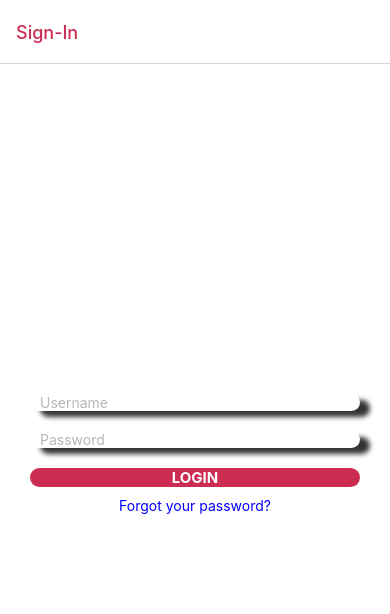
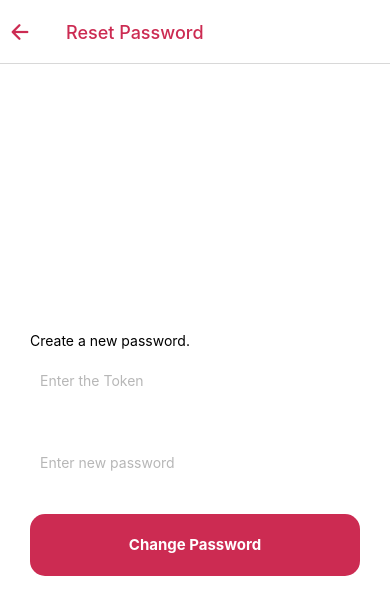
Before and after one commit to Siyad19/Dating-App, a React Native app: screen /Reset-Password in a window 390 px wide. Shown: the top 614 px of the page. Built offline with nearby package versions, Linux system fonts and the light colour scheme.

Commit message:
update changes

```diff
--- a/App.js
+++ b/App.js
@@ -3,6 +3,7 @@ import { NavigationContainer } from '@react-navigation/native';
 import { createStackNavigator } from '@react-navigation/stack';
 import LoginScreen from './components/LoginScreen';
 import ForgotPassword from './components/ForgotPassword';
+import ResetPassword from './components/ResetPassword';
 import Icon from 'react-native-vector-icons/Ionicons';
 
 
@@ -25,6 +26,18 @@ export default function App() {
             ),
           })}
         />
+      <Stack.Screen name='Reset-Password' component={ResetPassword} options={({navigation}) =>({
+        title:'Reset Password',
+        headerTitleStyle: {color:"#CC2B52"},
+            headerLeft: () => (
+              <Icon.Button
+              name="arrow-back"
+              size={24}
+              backgroundColor="transparent"
+              color="#CC2B52"
+              onPress={() => navigation.goBack()}/>
+            ),
+      })}/>
       </Stack.Navigator>
     </NavigationContainer>
   );
--- a/components/ForgotPassword.js
+++ b/components/ForgotPassword.js
@@ -1,17 +1,36 @@
+import axios from 'axios';
 import React, { useState } from 'react';
 import { View, Text, TextInput, TouchableOpacity, StyleSheet, Keyboard, Alert } from 'react-native';
 
-export default function ForgotPassword() {
-    const [username, setUsername] = useState('');
+export default function ForgotPassword({navigation}) {
+    const [email, setEmail] = useState('');
 
-    const handleReset = () => {
+    const handleReset = async () => {
          Keyboard.dismiss()
         const verify = /^[^\s@]+@[^\s@]+\.[^\s@]+$/;
-        if (!verify.test(username)) {
+        if (!verify.test(email)) {
             Alert.alert('Invalid Email', 'Please enter a valid email address');
             return;
         }
-        Alert.alert('Reset link sent to email');
+        try {
+            const response = await axios.post('https://71d8-2409-40f2-2a-b687-b8d7-9ee7-31c0-a18c.ngrok-free.app/user/forget-password',{
+                email,
+            },{
+                headers:{
+                    'Content-Type' : 'application/json',
+                },
+            });
+            if (response.data.status === 'success') {
+                Alert.alert('Success', response.data.message);
+                navigation.navigate('Reset-Password');
+
+              } else {
+                Alert.alert('Error', response.data.message);
+              }
+        }
+        catch (error) {
+            Alert.alert('Error', error.response?.data?.message || 'An error occurred');
+        }
     }
     return (
         <View style={styles.container}>
@@ -20,8 +39,8 @@ export default function ForgotPassword() {
                 style={[styles.input, styles.BoxShadow, styles.androidShadow]}
                 placeholder="Enter your email"
                 placeholderTextColor="#B7B7B7"
-                value={username}
-                onChangeText={setUsername}
+                value={email}
+                onChangeText={setEmail}
                 keyboardType="email-address"
             />
             <TouchableOpacity style={styles.button} onPress={handleReset}>
--- a/components/LoginScreen.js
+++ b/components/LoginScreen.js
@@ -1,119 +1,127 @@
-import React,{useState} from "react";
+import React, { useState } from "react";
 import { View, Text, StyleSheet, TextInput, TouchableOpacity, Alert, Keyboard } from "react-native";
 import axios from 'axios';
 
-export default function LoginScreen({navigation}){
-
+export default function LoginScreen({ navigation }) {
   const [username, setUsername] = useState('');
   const [password, setPassword] = useState('');
 
-    const handleLogin = async() => {
+  const handleLogin = async () => {
+    Keyboard.dismiss();
 
-        try{
-            const response = await axios.post('http://10.0.2.2:3000/api/user/signin',{
-                username: username,
-                password: password,
-            },{
-                headers: {'Content-Type':'application/json'}
-            })
-            if(response.data.status === 'ok'){
-                Alert.alert('Success', response.data.message);
-                console.log("User Data:", userData);
-            }
-        }catch(error){
-            console.error('Login error', error);
-            Alert.alert('Error','An error occurred!');
-            console.error('Login error', error);
-        }
-
-        Keyboard.dismiss()
     const verify = /^[^\s@]+@[^\s@]+\.[^\s@]+$/;
     if (!verify.test(username)) {
       Alert.alert('Invalid Email', 'Please enter a valid email address');
       return;
     }
-        if (password.length < 4) {
+    if (password.length < 5) {
       Alert.alert('Invalid Password', 'Password must be at least 6 characters long');
       return;
+    }
+
+    try {
+      const response = await axios.post('https://71d8-2409-40f2-2a-b687-b8d7-9ee7-31c0-a18c.ngrok-free.app/user/signin', {
+        email: username,
+        password,
+      });
+
+      const data = response.data;
+
+      if (data.status === 'ok') {
+        Alert.alert('Login Successful', data.message);
+
+      } else {
+        Alert.alert('Login Failed', data.message || 'Invalid credentials. Please try again.');
+      }
+    } catch (error) {
+      if (error.response) {
+        Alert.alert('Login Error','wrong Email address');
+      } else if (error.request) {
+        Alert.alert('Network Error', 'No response from server. Please check your connection.');
+      } else {
+        Alert.alert('Error', 'An error occurred. Please try again later.');
+      }
     }
   };
 
   return (
     <View style={styles.container}>
-
       <View style={styles.itemContainer}>
-
-                <TextInput style={[styles.inputBox,styles.BoxShadow,styles.androidShadow]}
+        <TextInput
+          style={[styles.inputBox, styles.BoxShadow, styles.androidShadow]}
           placeholder="Username"
           placeholderTextColor="#B7B7B7"
           value={username}
           onChangeText={setUsername}
-                keyboardType="email-address"/>
+          keyboardType="email-address"
+        />
 
-                <TextInput style={[styles.inputBox,styles.BoxShadow,styles.androidShadow]}
+        <TextInput
+          style={[styles.inputBox, styles.BoxShadow, styles.androidShadow]}
           placeholder="Password"
           placeholderTextColor="#B7B7B7"
           value={password}
           onChangeText={setPassword}
-                secureTextEntry/>
+          secureTextEntry
+        />
 
         <TouchableOpacity style={styles.button} onPress={handleLogin}>
           <Text style={styles.buttonText}>LOGIN</Text>
         </TouchableOpacity>
 
-                <Text style={styles.link} onPress={() => navigation.navigate('Forgot-Password')}>Forgot your password?</Text>
+        <Text style={styles.link} onPress={() => navigation.navigate('Forgot-Password')}>
+          Forgot your password?
+        </Text>
       </View>
     </View>
-    )
+  );
 }
 
 const styles = StyleSheet.create({
   container: {
     flex: 1,
     backgroundColor: 'white',
-      justifyContent:"center",
-      paddingHorizontal: 30
-
+    justifyContent: "center",
+    paddingHorizontal: 30,
   },
-    inputBox:{
-        width:"100%",
+  inputBox: {
+    width: "100%",
     height: "15%",
-        backgroundColor:"#ffffff",
+    backgroundColor: "#ffffff",
     paddingHorizontal: 10,
     marginBottom: 20,
-        paddingLeft:10,
-        textAlign:"left",
-        borderRadius:15,
+    paddingLeft: 10,
+    textAlign: "left",
+    borderRadius: 15,
   },
-        BoxShadow:{
-        shadowColor:"black",
-        shadowOffset:{
-            width:10,
-            height:6
+  BoxShadow: {
+    shadowColor: "black",
+    shadowOffset: {
+      width: 10,
+      height: 6,
     },
-        shadowOpacity:0.8,
-        shadowRadius:5
+    shadowOpacity: 0.8,
+    shadowRadius: 5,
   },
-    androidShadow:{
-        elevation:10
+  androidShadow: {
+    elevation: 10,
   },
-    button:{
-        width:"100%",
-        height:"16%",
-        backgroundColor:"#CC2B52",
-        alignItems:"center",
-        justifyContent:"center",
-        borderRadius:15,
+  button: {
+    width: "100%",
+    height: "16%",
+    backgroundColor: "#CC2B52",
+    alignItems: "center",
+    justifyContent: "center",
+    borderRadius: 15,
   },
   link: {
     marginTop: 10,
     color: 'blue',
     textAlign: 'center',
   },
-    buttonText:{
-        fontSize:15,
-        fontWeight:"bold",
-        color:"white"
+  buttonText: {
+    fontSize: 15,
+    fontWeight: "bold",
+    color: "white",
   },
-
 });
--- /dev/null
+++ b/components/ResetPassword.js
@@ -0,0 +1,87 @@
+import { View, Text, StyleSheet, TextInput, TouchableOpacity, Alert } from "react-native";
+import { useState } from "react";
+import axios from "axios";
+
+export default function ResetPassword(){
+    const [token, setToken] = useState('');
+    const [password, setPassword] = useState('');
+
+    const handleChangePassword = async () =>{
+        try {
+            const response = await axios.post('https://71d8-2409-40f2-2a-b687-b8d7-9ee7-31c0-a18c.ngrok-free.app/user/forget-password', {
+              token,
+              password,
+            }, {
+              headers: {
+                'Content-Type': 'application/json',
+              },
+            });
+
+            if (response.data.message === 'Update Successful') {
+              Alert.alert('Success', 'Password reset successful!');
+
+            } else {
+              Alert.alert('Error', response.data.message);
+            }
+          } catch (error) {
+            Alert.alert('Error', error.response?.data?.message || 'An error occurred');
+          }
+    }
+    return(
+        <View style={styles.Container}>
+            <Text>Create a new password.</Text>
+            <TextInput
+            style={styles.InputBox}
+            placeholder="Enter the Token"
+            placeholderTextColor="#B7B7B7"
+            value={token}
+            onChangeText={setToken}
+            />
+            <TextInput
+            style={styles.InputBox}
+            placeholder="Enter new password"
+            placeholderTextColor="#B7B7B7"
+            value={password}
+            onChangeText={setPassword}
+            />
+
+            <TouchableOpacity style={styles.ButtonStyle} onPress={handleChangePassword}>
+                <Text style={styles.ButtonText} >Change Password</Text>
+            </TouchableOpacity>
+        </View>
+
+    )
+}
+
+const styles = StyleSheet.create({
+    Container:{
+        flex: 1,
+        justifyContent: 'center',
+        paddingHorizontal: 30,
+        backgroundColor:"white"
+    },
+    InputBox:{
+        width:"100%",
+        height: "8%",
+        backgroundColor:"#ffffff",
+        paddingHorizontal: 10,
+        marginBottom: 20,
+        paddingLeft:10,
+        textAlign:"left",
+        borderRadius:15,
+    },
+    ButtonStyle:{
+        width:"100%",
+        height:"8%",
+        backgroundColor:"#CC2B52",
+        alignItems:"center",
+        justifyContent:"center",
+        borderRadius:15,
+    },
+    ButtonText:{
+        fontSize:15,
+        fontWeight:"bold",
+        color:"white"
+    }
+
+})
```
Lines whose indentation alone changed are shown as unchanged.
